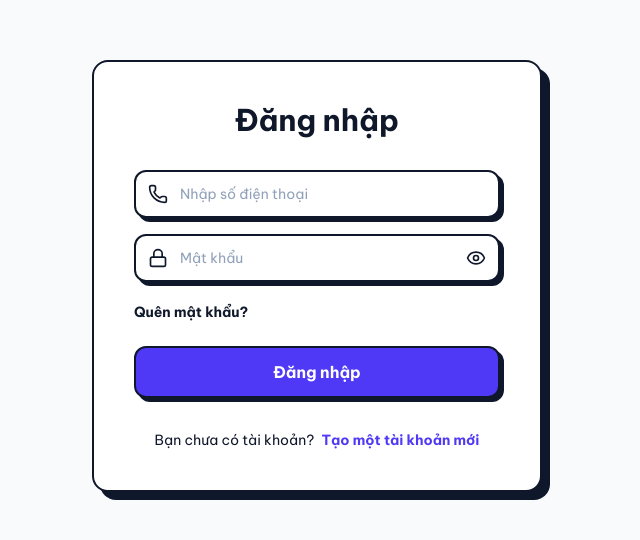
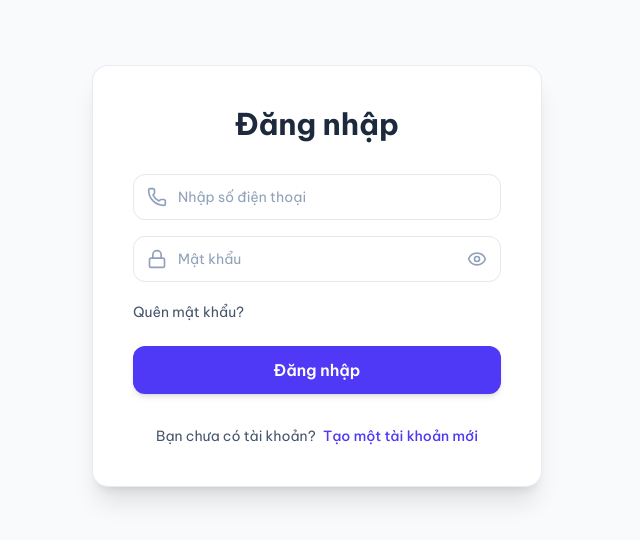
Before and after one commit to Huynguyen2809/TechEdu, a React (Vite) app in the folder fe/frontend/: page /login in a window 1280 px wide. Shown: the part 124-664 px from the top of the page, without its empty margins (323-963 px from the left). Built offline with nearby package versions, Linux system fonts and the light colour scheme; no server answers.

Commit message:
fix: secure public registration flow and remove cyber theme

```diff
--- a/fe/frontend/src/components/common/ThemeToggle.jsx
+++ b/fe/frontend/src/components/common/ThemeToggle.jsx
@@ -21,15 +21,6 @@ const OPTIONS = [
     activeText: "text-indigo-700 dark:text-indigo-300 cyber:text-indigo-700",
     activeBorder: "border-indigo-200 dark:border-indigo-800/60 cyber:border-indigo-200",
   },
-  {
-    key: "cyber",
-    label: "Mặc định",
-    icon: Sparkles,
-    iconColor: "text-violet-500",
-    activeBg: "bg-violet-50 dark:bg-violet-950/40 cyber:bg-violet-50",
-    activeText: "text-violet-700 dark:text-violet-300 cyber:text-violet-700",
-    activeBorder: "border-violet-200 dark:border-violet-800/60 cyber:border-violet-200",
-  },
 ];
 
 export default function ThemeToggle({ compact = false }) {
@@ -47,12 +38,11 @@ export default function ThemeToggle({ compact = false }) {
     return () => document.removeEventListener("mousedown", handleClickOutside);
   }, []);
 
-  const currentOption = OPTIONS.find((o) => o.key === theme) || OPTIONS[2];
+  const currentOption = OPTIONS.find((o) => o.key === theme) || OPTIONS[0];
   const CurrentIcon = currentOption.icon;
 
   const handleCycleTheme = () => {
     if (theme === "light") setTheme("dark");
-    else if (theme === "dark") setTheme("cyber");
     else setTheme("light");
   };
 
--- a/fe/frontend/src/context/ThemeContext.jsx
+++ b/fe/frontend/src/context/ThemeContext.jsx
@@ -2,22 +2,20 @@ import React, { createContext, useContext, useState, useEffect } from "react";
 
 const ThemeContext = createContext();
 
-// theme values: 'light' | 'dark' | 'cyber'
+// theme values: 'light' | 'dark'
 export function ThemeProvider({ children }) {
   const [theme, setTheme] = useState(() => {
-    return localStorage.getItem("techedu-theme") || "cyber";
+    return localStorage.getItem("techedu-theme") || "light";
   });
 
   useEffect(() => {
     const root = document.documentElement;
 
     // Remove all theme classes first
-    root.classList.remove("dark", "cyber");
+    root.classList.remove("dark");
 
     if (theme === "dark") {
       root.classList.add("dark");
-    } else if (theme === "cyber") {
-      root.classList.add("cyber");
     }
     // 'light' → no class needed, default Tailwind behavior
 
```
Also changed, not shown: 2 other files (tests, documents, lock files or other folders).
